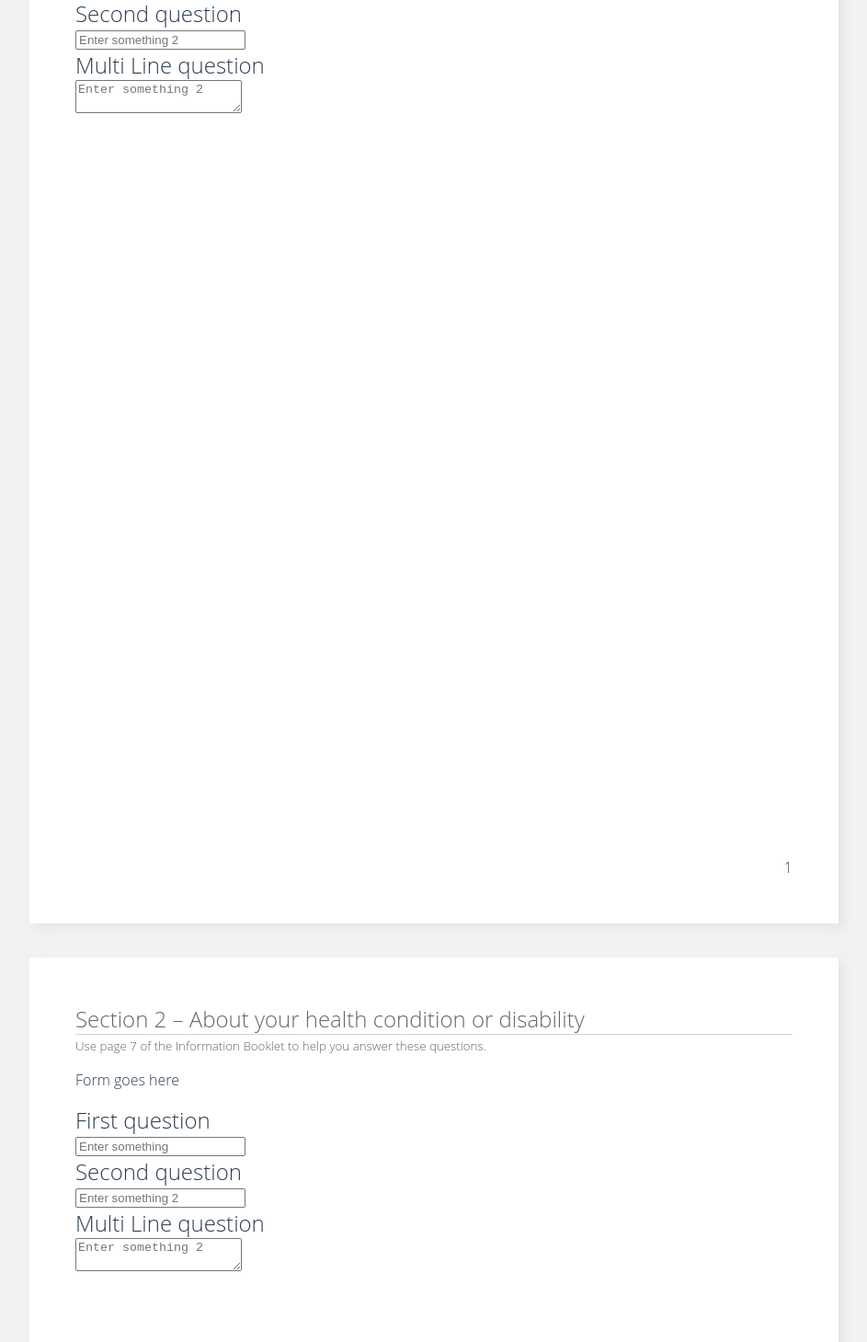
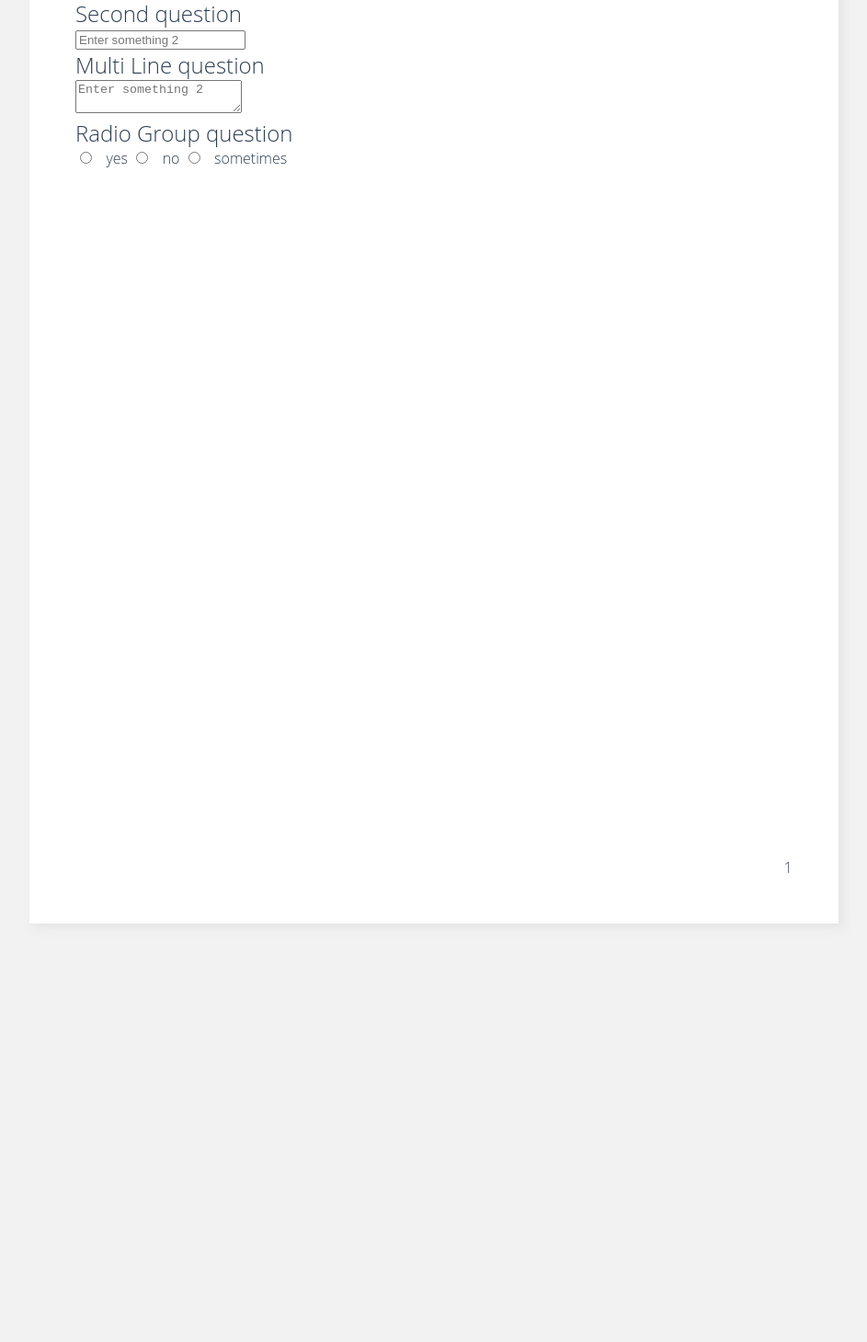
Before and after one commit to AccessToJusticeUK/simplified-pip, a Vue app: page / in a window 1280 px wide. Shown: the part 291-1750 px from the top of the page at 92% size, without its empty margins (266-1209 px from the left). After the commit the page ends 1340 px from the top, so only its background shows below. Built offline with nearby package versions, Linux system fonts and the light colour scheme.

Commit message:
Added RadioGroup Component

```diff
--- a/src/App.vue
+++ b/src/App.vue
@@ -2,13 +2,8 @@
   <div id="app">
     <SideNav />
     <div id="content">
-      <Section header="Section 1" pageNumber="1">
-        <label for="name">Name</label>
-        <input type="text" id="name" placeholder="Applicants' full legal name" />
-      </Section>
-      <Section header="Section 2 – About your health condition or disability"
-               description="Use page 7 of the Information Booklet to help you answer these questions."
-               pageNumber="2" />
+      <Section header="Section 1"
+        pageNumber="1" />
     </div>
   </div>
 </template>
--- a/src/components/Section.vue
+++ b/src/components/Section.vue
@@ -8,16 +8,26 @@
             <div class="form">
                 <p>Form goes here</p>
 
-                <div class="questions" v-for="question in questions">
-                    <h1>{{question.title}}</h1>
+                <div class="questions">
+                    <div class="question" v-for="question in questions">
+
+                        <h1 class="title">{{question.title}}</h1>
+
+                        <div class="guidance"></div>
 
                         <SingleLineTextBox
                             v-if="question.type=='single-line-textbox'"
                             :placeholder="question.placeholder" />
+
                         <MultiLineTextBox
                             v-if="question.type=='multi-line-textbox'"
                             :placeholder="question.placeholder" />
 
+                        <RadioGroup
+                            v-if="question.type=='radio-group'"
+                            :options="question.options" />
+
+                    </div>
                 </div>
             </div>
             <footer>
@@ -28,47 +38,67 @@
 </template>
 
 <script>
-import SingleLineTextBox from './questionTypes/SingleLineTextBox.vue'
-import MultiLineTextBox from './questionTypes/MultiLineTextBox.vue'
+import SingleLineTextBox from "./questionTypes/SingleLineTextBox.vue";
+import MultiLineTextBox from "./questionTypes/MultiLineTextBox.vue";
+import RadioGroup from "./questionTypes/RadioGroup.vue";
 
 export default {
-  name: 'Section',
+  name: "Section",
   props: {
     header: String,
     description: String,
     pageNumber: String
-
   },
   components: {
     SingleLineTextBox,
-      MultiLineTextBox
+    MultiLineTextBox,
+    RadioGroup
   },
-  data: function () {
+  data: function() {
     return {
       questions: [
         {
-                "id": "1",
-                "title": "First question",
-                "type": "single-line-textbox",
-                "placeholder": "Enter something"
+          id: "1",
+          title: "First question",
+          type: "single-line-textbox",
+          placeholder: "Enter something"
         },
         {
-                "id": "1",
-                "title": "Second question",
-                "type": "single-line-textbox",
-                "placeholder": "Enter something 2"
+          id: "2",
+          title: "Second question",
+          type: "single-line-textbox",
+          placeholder: "Enter something 2"
         },
         {
-                "id": "1",
-                "title": "Multi Line question",
-                "type": "multi-line-textbox",
-                "placeholder": "Enter something 2"
-
+          id: "3",
+          title: "Multi Line question",
+          type: "multi-line-textbox",
+          placeholder: "Enter something 2"
+        },
+        {
+          id: "4",
+          title: "Radio Group question",
+          type: "radio-group",
+          guidance: "string",
+          options: {
+            key: "question-4",
+            items: [
+              {
+                title: "yes"
+              },
+              {
+                title: "no"
+              },
+              {
+                title: "sometimes"
               }
             ]
           }
         }
+      ]
+    };
   }
+};
 </script>
 
 <style scoped lang="scss">
--- a/src/components/questionTypes/MultiLineTextBox.vue
+++ b/src/components/questionTypes/MultiLineTextBox.vue
@@ -10,10 +10,9 @@
 
 <script>
 export default {
-  name: "Section",
+  name: "MultiLineTextBox",
   props: {
-    question: {},
-    placeholder: ""
+    placeholder: String
   },
   data: function () {
       return {
--- /dev/null
+++ b/src/components/questionTypes/RadioGroup.vue
@@ -0,0 +1,32 @@
+<template>
+    <div class="question multi-line">
+        <span class="check" v-if="selectedOption">✔</span>
+
+        <div class="options">
+            <span class="option" v-for="option in options.items">
+                <label>
+                    <input :name="options.key" v-model="selectedOption" :value="option.title" type="radio" />
+                    &nbsp;
+                    {{option.title}}
+                </label>
+            </span>
+        </div>
+    </div>
+</template>
+
+<style scoped lang="scss">
+</style>
+
+<script>
+export default {
+  name: "RadioGroup",
+  props: {
+    options: Object
+  },
+  data: function() {
+    return {
+      selectedOption: null
+    };
+  }
+};
+</script>
--- a/src/components/questionTypes/SingleLineTextBox.vue
+++ b/src/components/questionTypes/SingleLineTextBox.vue
@@ -10,10 +10,9 @@
 
 <script>
 export default {
-  name: "Section",
+  name: "SingleLineTextBox",
   props: {
-    question: {},
-    placeholder: ""
+    placeholder: String
   },
   data: function () {
       return {
```
Lines whose indentation alone changed are shown as unchanged.
